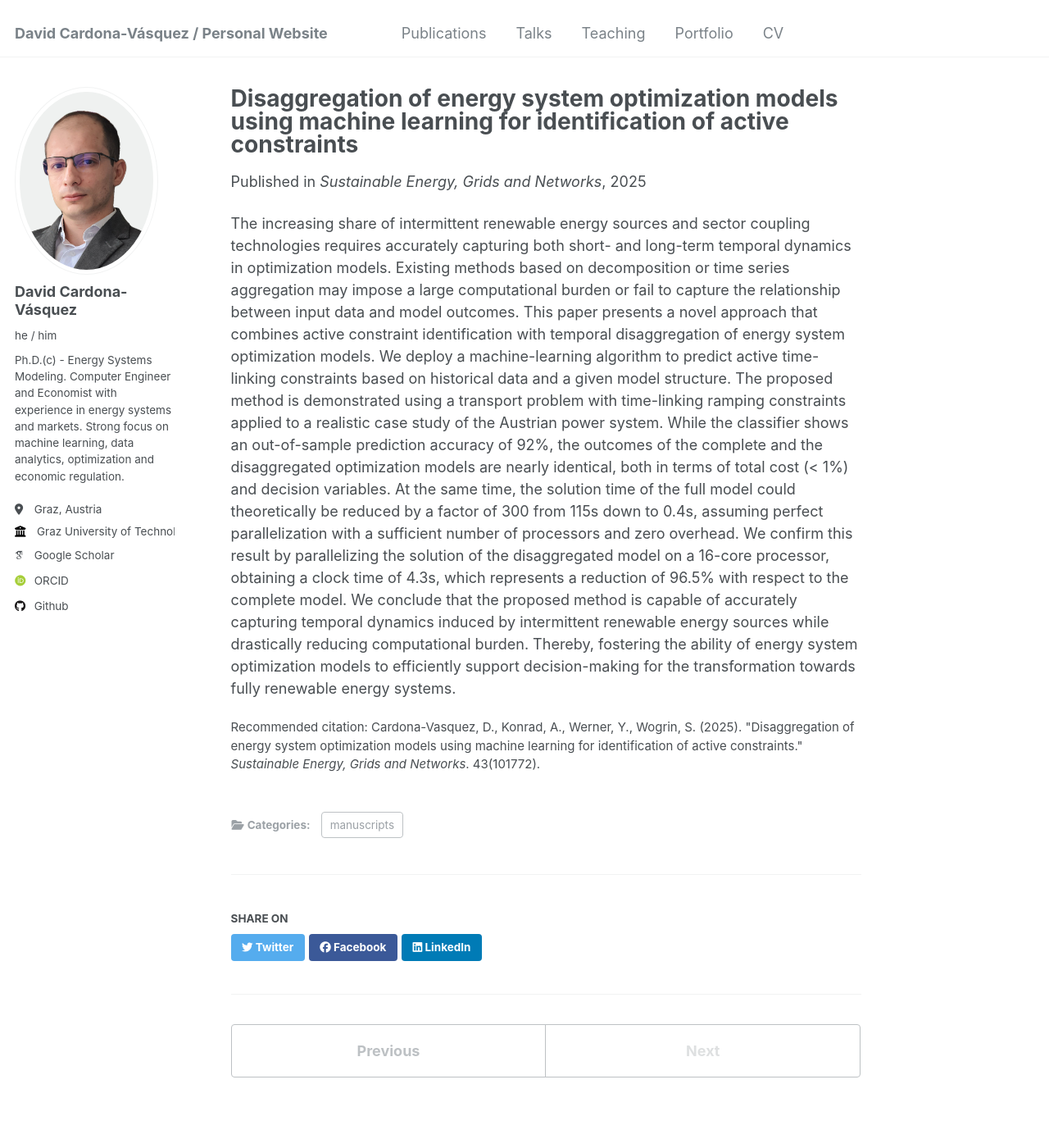
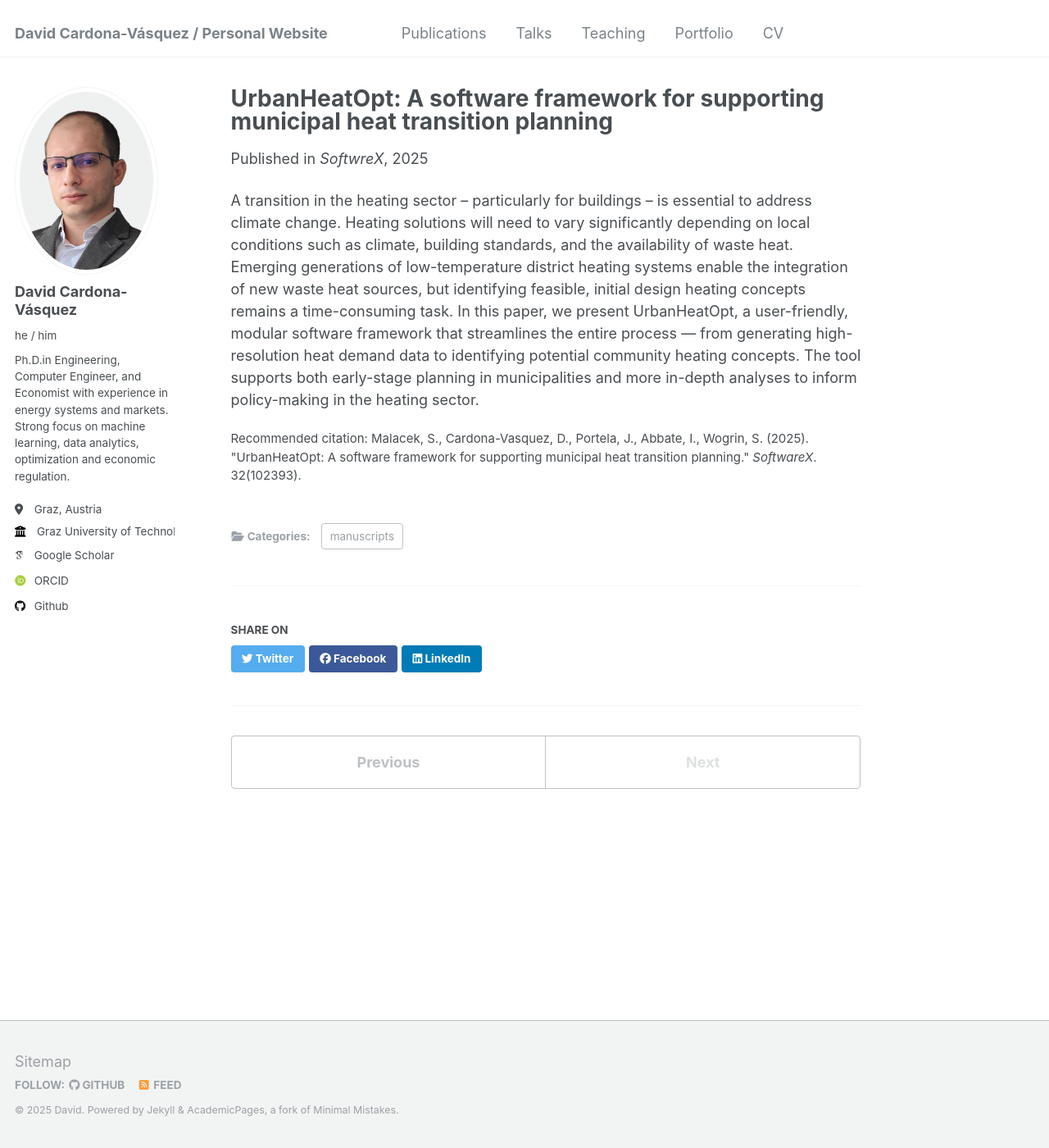
Before and after one commit to dcardonav/dcardonav.github.io, a Jekyll site: the page built from _publications/2025-12-01-urbanheatopt.md, in a window 1280 px wide and 1400 px high. Shown: the whole window at 82% size. Built offline with Jekyll 4.4.1, drawn with Linux system fonts in a browser that asks for light colours; some web fonts are replaced.

Commit message:
added SoftwareX paper and updated info with degree

```diff
--- a/_config.yml
+++ b/_config.yml
@@ -24,7 +24,7 @@ author:
   avatar           : "profile.png"
   name             : "David Cardona-Vásquez"
   pronouns         : "he / him"
-  bio              : "Ph.D.(c) - Energy Systems Modeling. Computer Engineer and Economist with experience in energy systems and markets. Strong focus on machine learning, data analytics, optimization and economic regulation."
+  bio              : "Ph.D.in Engineering, Computer Engineer, and Economist with experience in energy systems and markets. Strong focus on machine learning, data analytics, optimization and economic regulation."
   location         : "Graz, Austria"
   employer         : "Graz University of Technology"
   uri              : # URL
--- /dev/null
+++ b/_publications/2025-12-01-urbanheatopt.md
@@ -0,0 +1,12 @@
+---
+title: "UrbanHeatOpt: A software framework for supporting municipal heat transition planning"
+collection: publications
+category: manuscripts
+permalink: /publication/2025-09-01-basis-tsa-ramping
+excerpt: 'UrbanHeatOpt: A software framework for supporting municipal heat transition planning.'
+date: 2025-12-01
+venue: 'SoftwreX'
+citation: 'Malacek, S., Cardona-Vasquez, D., Portela, J., Abbate, I., Wogrin, S. (2025). &quot;UrbanHeatOpt: A software framework for supporting municipal heat transition planning.&quot; <i>SoftwareX</i>. 32(102393).'
+---
+
+A transition in the heating sector – particularly for buildings – is essential to address climate change. Heating solutions will need to vary significantly depending on local conditions such as climate, building standards, and the availability of waste heat. Emerging generations of low-temperature district heating systems enable the integration of new waste heat sources, but identifying feasible, initial design heating concepts remains a time-consuming task. In this paper, we present UrbanHeatOpt, a user-friendly, modular software framework that streamlines the entire process — from generating high-resolution heat demand data to identifying potential community heating concepts. The tool supports both early-stage planning in municipalities and more in-depth analyses to inform policy-making in the heating sector.
```
Also changed, not shown: _pages/about.md (+1 -1 lines), 3 other files.
